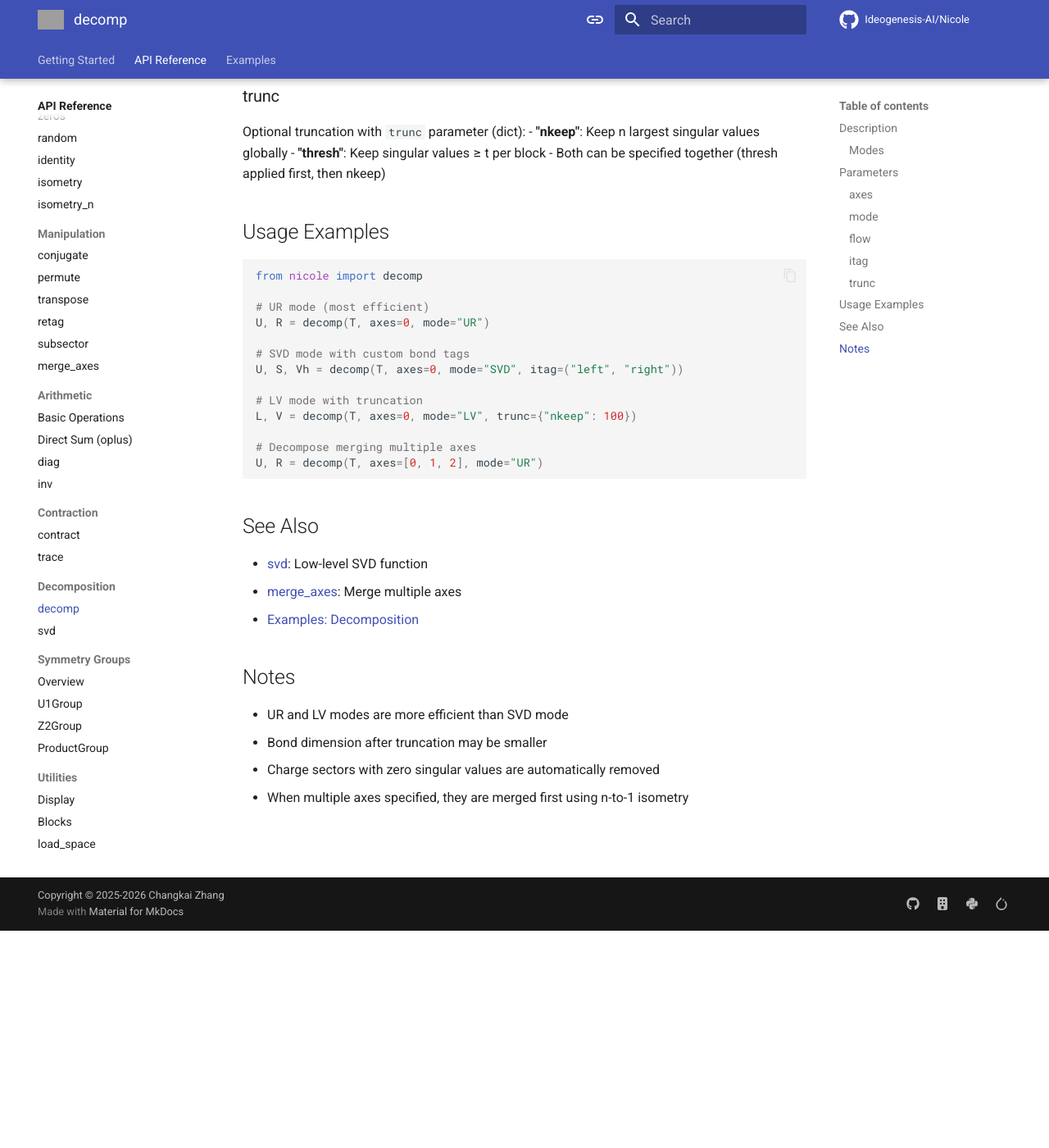
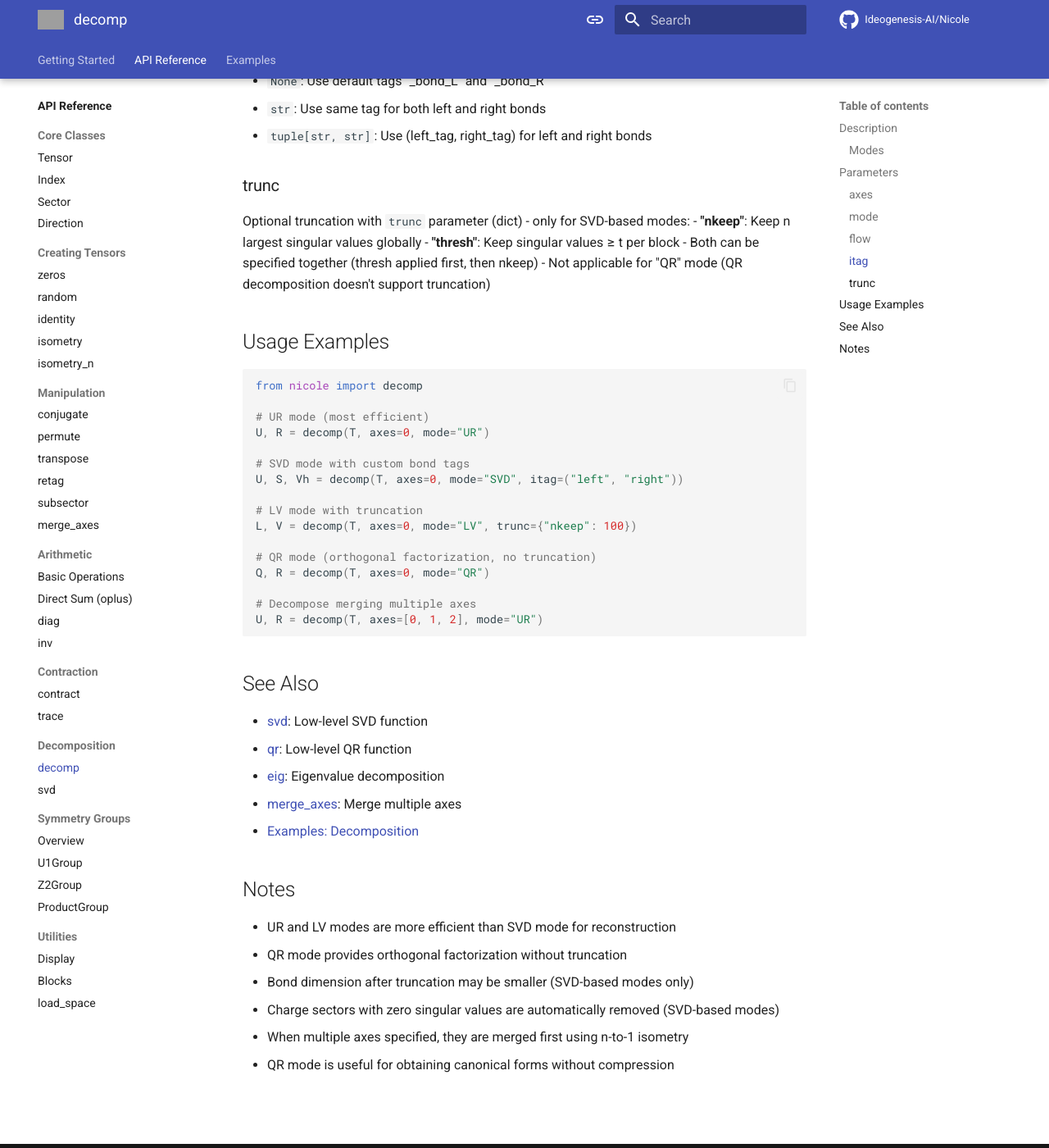
Before and after one commit to Ideogenesis-AI/Nicole, an MkDocs documentation site: the page built from docs/api/decomposition/decomp.md, in a window 1280 px wide and 1400 px high, scrolled down 1394 px. Shown: the whole window at 82% size. Built offline with MkDocs 1.6.1 and Material for MkDocs 9.7.7, drawn with Linux system fonts in a browser that asks for light colours; comment, search, counter and statistics services are not loaded; the version menu is left out; before the commit the page ends 2529 px from its top, so only the background shows below that; some of the changed text lies outside the part shown; grey boxes are pictures that could not be loaded.

Commit message:
Update tensor contraction and decomposition documentation to reflect changes in function references and enhance clarity. Renamed function references for `contract` and `decomp` to include module names, and added a new QR decomposition mode with detailed descriptions and usage examples.

````diff
--- a/docs/api/decomposition/decomp.md
+++ b/docs/api/decomposition/decomp.md
@@ -2,20 +2,21 @@
 
 High-level tensor decomposition with multiple output modes.
 
-::: nicole.decomp
+::: nicole.decomp.decomp
     options:
       show_source: false
       heading_level: 2
 
 ## Description
 
-Performs symmetry-preserving SVD with three output modes:
+Performs symmetry-preserving decomposition with four output modes:
 
 ### Modes
 
 - **"SVD"**: Returns (U, S, Vh) with S as diagonal tensor
 - **"UR"**: Returns (U, R) where R = S @ Vh (most efficient for reconstruction)
 - **"LV"**: Returns (L, V) where L = U @ S
+- **"QR"**: Returns (Q, R) where Q is orthogonal and R is upper triangular (no truncation)
 
 Each symmetry sector is decomposed independently.
 
@@ -27,7 +28,10 @@
 - Sequence of integer positions or string tags (merges multiple axes first)
 
 ### mode
-Decomposition mode: "SVD", "UR", or "LV" (default: "SVD")
+Decomposition mode: "SVD", "UR", "LV", or "QR" (default: "SVD")
+
+- **"SVD"**, **"UR"**, **"LV"**: SVD-based decomposition with optional truncation
+- **"QR"**: QR decomposition (orthogonal factorization, no truncation)
 
 ### flow
 Arrow direction control for bond indices (default: "><"):
@@ -42,10 +46,11 @@
 - `tuple[str, str]`: Use (left_tag, right_tag) for left and right bonds
 
 ### trunc
-Optional truncation with `trunc` parameter (dict):
+Optional truncation with `trunc` parameter (dict) - only for SVD-based modes:
 - **"nkeep"**: Keep n largest singular values globally
 - **"thresh"**: Keep singular values ≥ t per block
 - Both can be specified together (thresh applied first, then nkeep)
+- Not applicable for "QR" mode (QR decomposition doesn't support truncation)
 
 ## Usage Examples
 
@@ -61,6 +66,9 @@
 # LV mode with truncation
 L, V = decomp(T, axes=0, mode="LV", trunc={"nkeep": 100})
 
+# QR mode (orthogonal factorization, no truncation)
+Q, R = decomp(T, axes=0, mode="QR")
+
 # Decompose merging multiple axes
 U, R = decomp(T, axes=[0, 1, 2], mode="UR")
 ```
@@ -68,12 +76,16 @@
 ## See Also
 
 - [svd](svd.md): Low-level SVD function
+- [qr](qr.md): Low-level QR function
+- [eig](eig.md): Eigenvalue decomposition
 - [merge_axes](../manipulation/merge_axes.md): Merge multiple axes
 - [Examples: Decomposition](../../examples/operations/decomposition-examples.md)
 
 ## Notes
 
-- UR and LV modes are more efficient than SVD mode
-- Bond dimension after truncation may be smaller
-- Charge sectors with zero singular values are automatically removed
+- UR and LV modes are more efficient than SVD mode for reconstruction
+- QR mode provides orthogonal factorization without truncation
+- Bond dimension after truncation may be smaller (SVD-based modes only)
+- Charge sectors with zero singular values are automatically removed (SVD-based modes)
 - When multiple axes specified, they are merged first using n-to-1 isometry
+- QR mode is useful for obtaining canonical forms without compression
````
Also changed, not shown: docs/api/contraction/contract.md (+1 -1 lines), docs/api/contraction/trace.md (+1 -1 lines).
